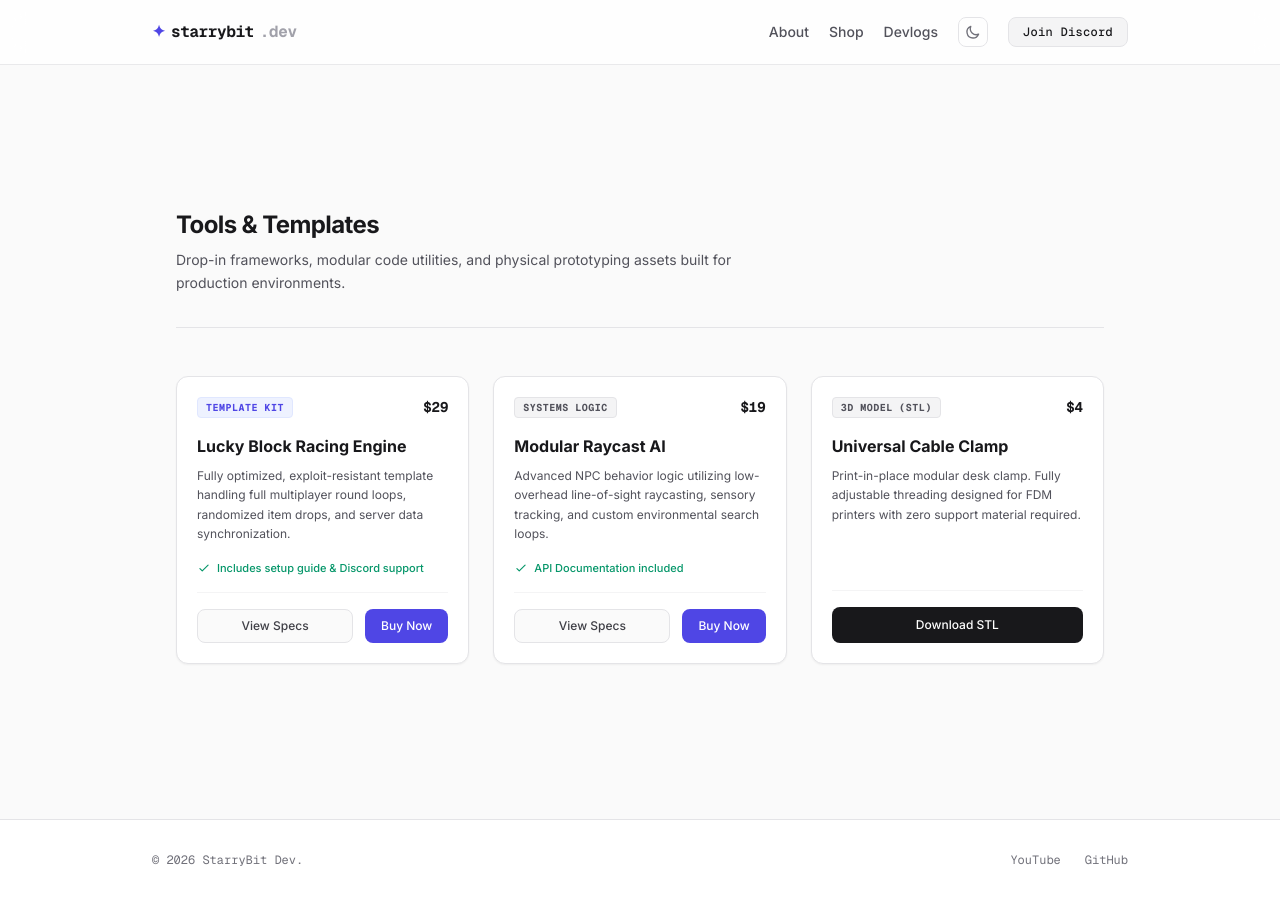
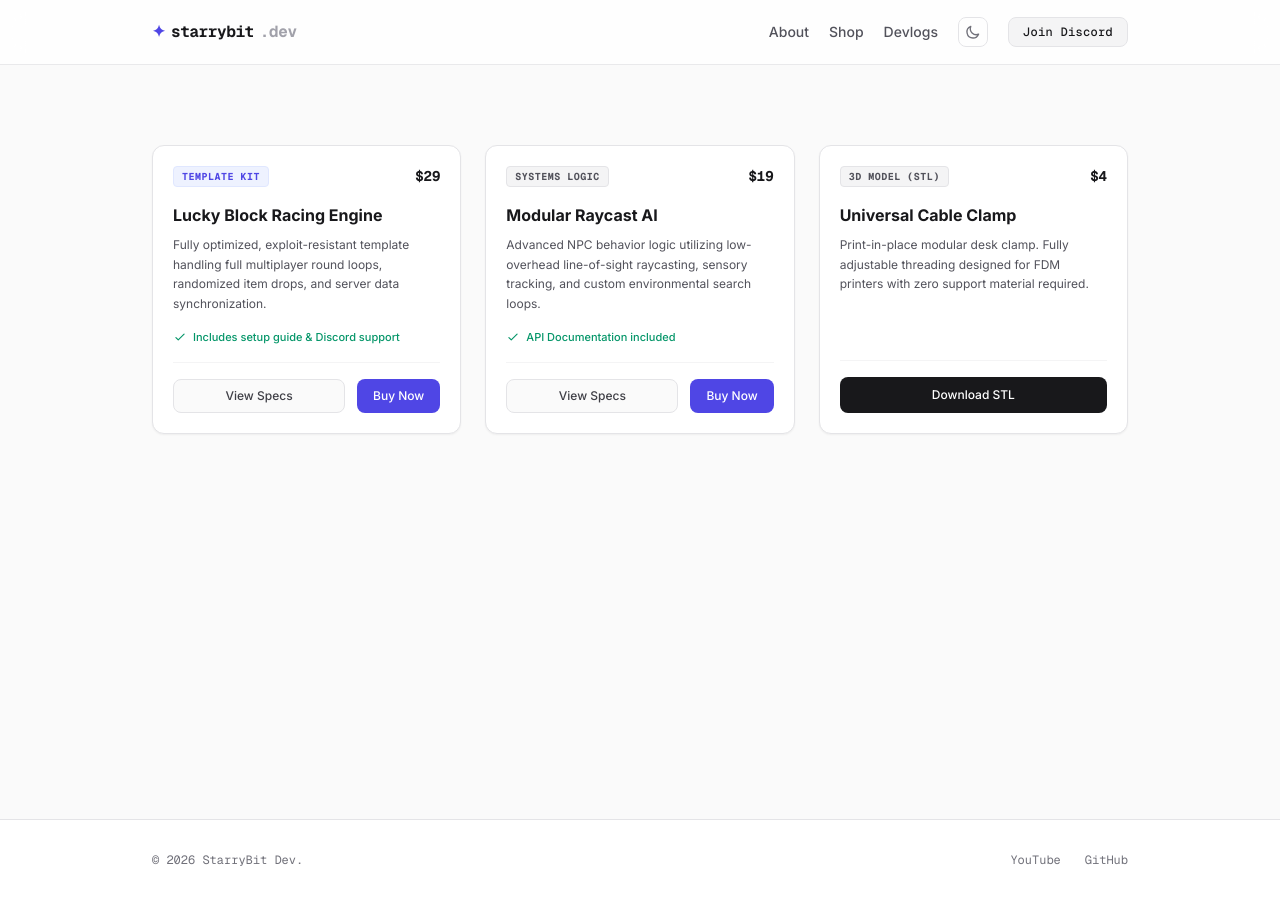
Before and after one commit to StarryBit/starrybit.github.io, a Jekyll site: the page built from shop/index.html, in a window 1280 px wide. Built offline with Jekyll 4.4.1, drawn with Linux system fonts in a browser that asks for light colours; nearby versions of some CDN libraries.

Commit message:
Update index.html

```diff
--- a/shop/index.html
+++ b/shop/index.html
@@ -3,13 +3,7 @@ layout: default
 title: StarryBit Dev | Premium Systems Engineering
 ---
 
-<main class="max-w-5xl mx-auto px-6 py-16 w-full flex-1">
-        <div class="mb-12 border-b border-zinc-200 dark:border-zinc-800/60 pb-8">
-            <h1 class="text-2xl font-bold tracking-tight mb-2">Tools & Templates</h1>
-            <p class="text-zinc-600 dark:text-zinc-400 text-sm max-w-xl leading-relaxed">Drop-in frameworks, modular code utilities, and physical prototyping assets built for production environments.</p>
-        </div>
-
-        <!-- Product Grid -->
+<!-- Product Grid -->
         <div class="grid md:grid-cols-2 lg:grid-cols-3 gap-6">
 
             <!-- Item 1: Lucky Block Framework -->
@@ -68,4 +62,3 @@ title: StarryBit Dev | Premium Systems Engineering
             </div>
 
         </div>
-    </main>
```
